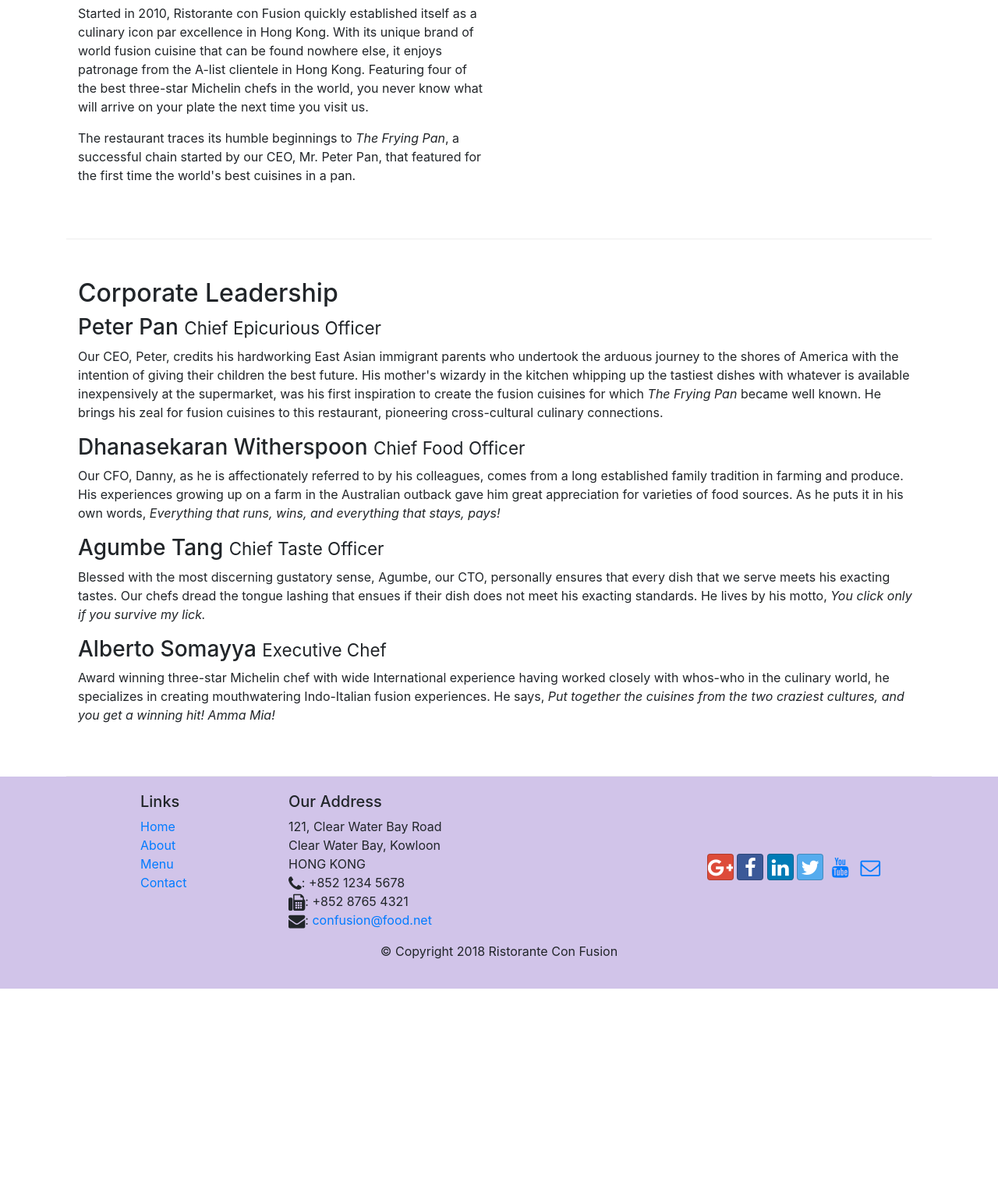
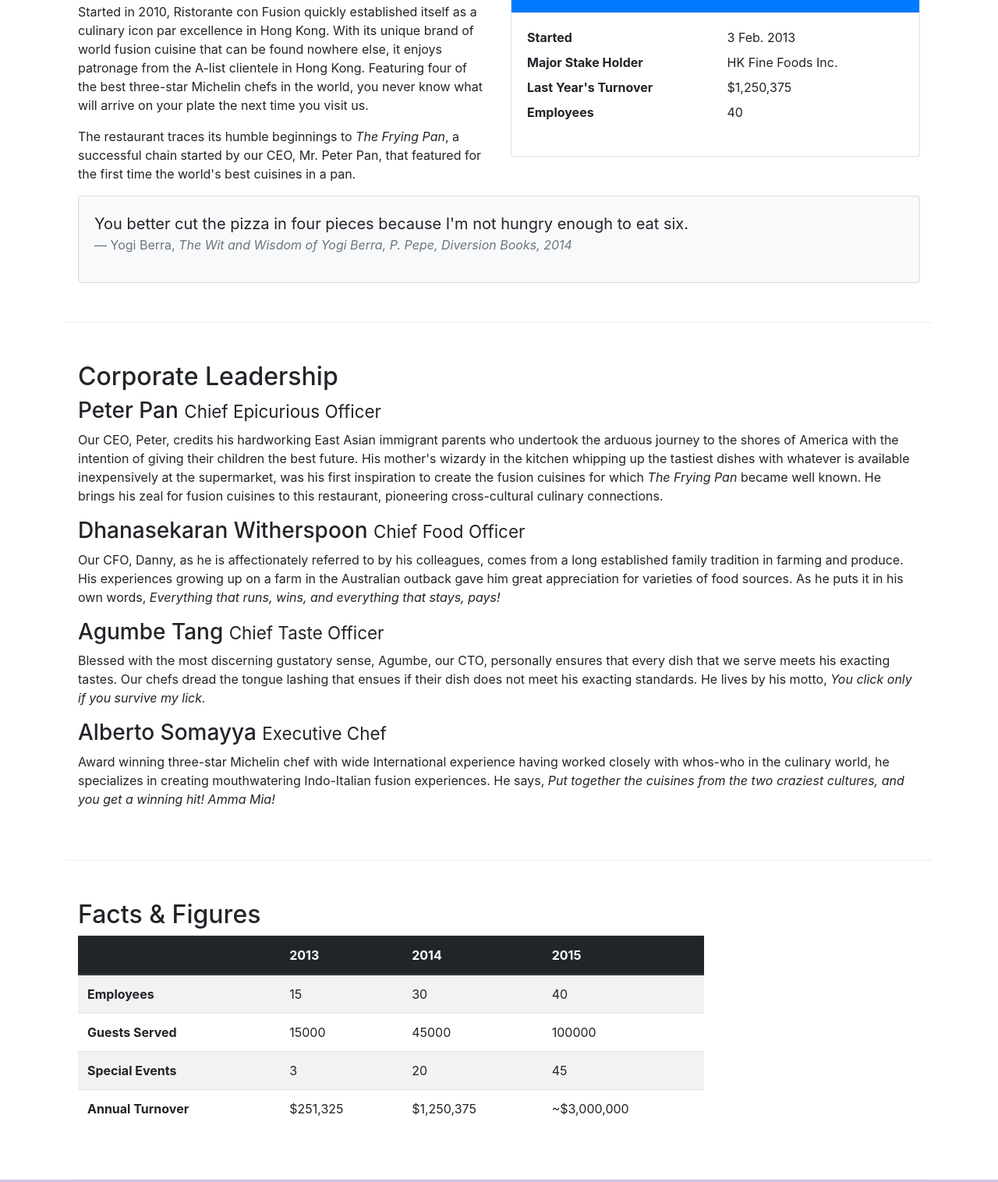
Before and after one commit to MadushikaAmarasekara/bootstrap, a website: page aboutus.html in a window 1280 px wide. Shown: the part 558-2074 px from the top of the page at 78% size. Before the commit the page ends 1826 px from the top, so only its background shows below. Drawn offline with nearby package versions, Linux system fonts and the light colour scheme.

Commit message:
Tables and Cards

```diff
--- a/aboutus.html
+++ b/aboutus.html
@@ -57,18 +57,43 @@
             </div>
         </div>
 
-        <div class="row row-content align-items-center">
+        <div class="row row-content">
             <div class="col-sm-6">
                 <h2>Our History</h2>
                 <p>Started in 2010, Ristorante con Fusion quickly established itself as a culinary icon par excellence in Hong Kong. With its unique brand of world fusion cuisine that can be found nowhere else, it enjoys patronage from the A-list clientele in Hong Kong.  Featuring four of the best three-star Michelin chefs in the world, you never know what will arrive on your plate the next time you visit us.</p>
                 <p>The restaurant traces its humble beginnings to <em>The Frying Pan</em>, a successful chain started by our CEO, Mr. Peter Pan, that featured for the first time the world's best cuisines in a pan.</p>
             </div>
-            <div>
+
+            <div class="col-sm">
+                <div class="card">
+                    <h3 class="card-header bg-primary text-white">Facts At a Glance</h3>
+                    <div class="card-body">
+                        <dl class="row">
+                            <dt class="col-6">Started</dt>
+                            <dd class="col-6">3 Feb. 2013</dd>
+                            <dt class="col-6">Major Stake Holder</dt>
+                            <dd class="col-6">HK Fine Foods Inc.</dd>
+                            <dt class="col-6">Last Year's Turnover</dt>
+                            <dd class="col-6">$1,250,375</dd>
+                            <dt class="col-6">Employees</dt>
+                            <dd class="col-6">40</dd>
+                        </dl>
+                    </div>
+                </div>
+            </div>
+
+            <div class="col-12">
+                <div class="card card-body bg-light">
+                    <blockquote class="blockquote">
+                        <p class="mb-0">You better cut the pizza in four pieces because I'm not hungry enough to eat six.</p>
+                        <footer class="blockquote-footer">Yogi Berra, <cite title="Source Title">The Wit and Wisdom of Yogi Berra, P. Pepe, Diversion Books, 2014</cite></footer>
+                    </blockquote>
+                </div>
             </div>
         </div>
 
 
-        <div class="row row-content align-items-center">
+        <div class="row row-content">
             <div class="col col-sm">
                 <h2>Corporate Leadership</h2>
                 <h3>Peter Pan <small>Chief Epicurious Officer</small></h3>
@@ -82,6 +107,57 @@
             </div>
        </div>
 
+       <div class="row row-content">
+           <div class="col-12 col-sm-9">
+               <h2>Facts &amp; Figures</h2>
+               <div class="table-responsive">
+                   <table class="table table-striped">
+                       <thead class="thead-dark">
+                           <tr>
+                               <th>&nbsp;</th>
+                               <th>2013</th>
+                               <th>2014</th>
+                               <th>2015</th>
+                           </tr>
+                       </thead>
+
+                       <tbody>
+                           <tr>
+                               <th>Employees</th>
+                               <td>15</td>
+                               <td>30</td>
+                               <td>40</td>
+                           </tr>
+
+                           <tr>
+                                <th>Guests Served</th>
+                                <td>15000</td>
+                                <td>45000</td>
+                                <td>100000</td>
+                           </tr>
+
+                            <tr>
+                                <th>Special Events</th>
+                                <td>3</td>
+                                <td>20</td>
+                                <td>45</td>
+                            </tr>
+
+                            <tr>
+                                <th>Annual Turnover</th>
+                                <td>$251,325</td>
+                                <td>$1,250,375</td>
+                                <td>~$3,000,000</td>
+                            </tr>
+                       </tbody>
+                   </table>
+               </div>
+           </div>
+
+           <div class="col-12 col-sm-3">
+
+           </div>
+       </div>
     </div>
 
     <footer class="footer">
```
